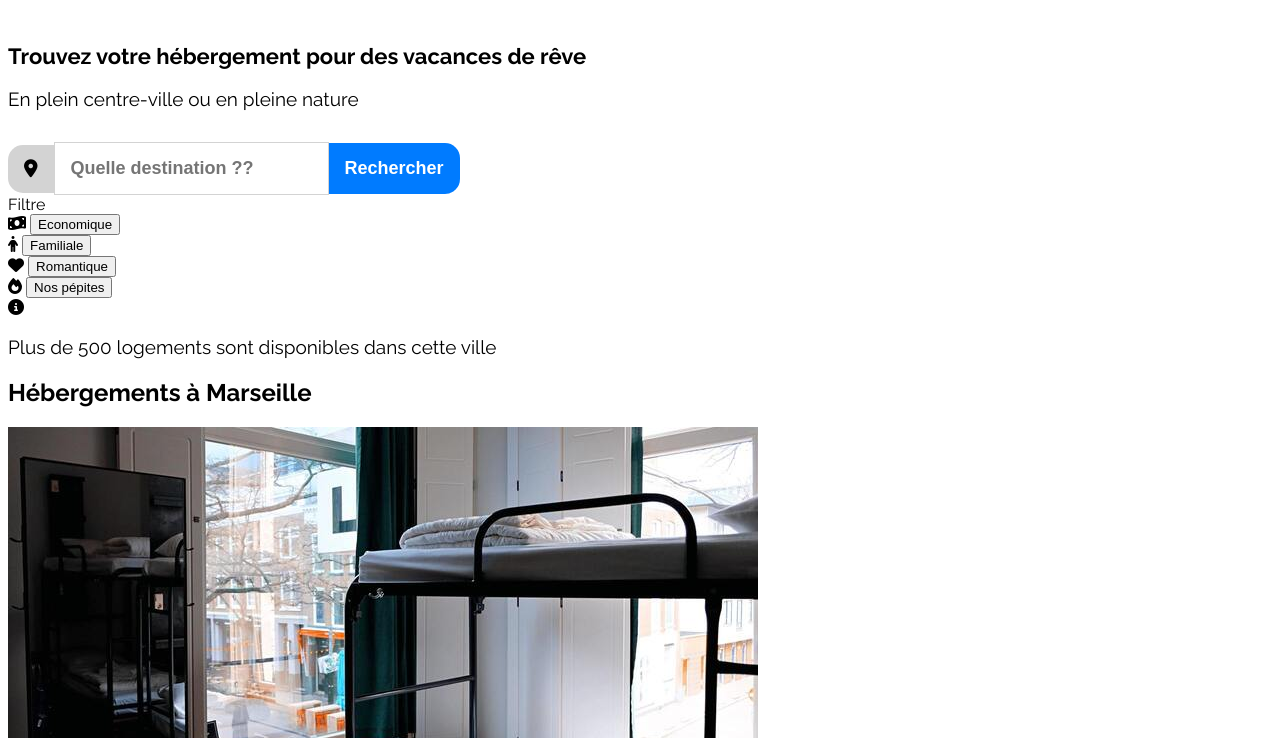
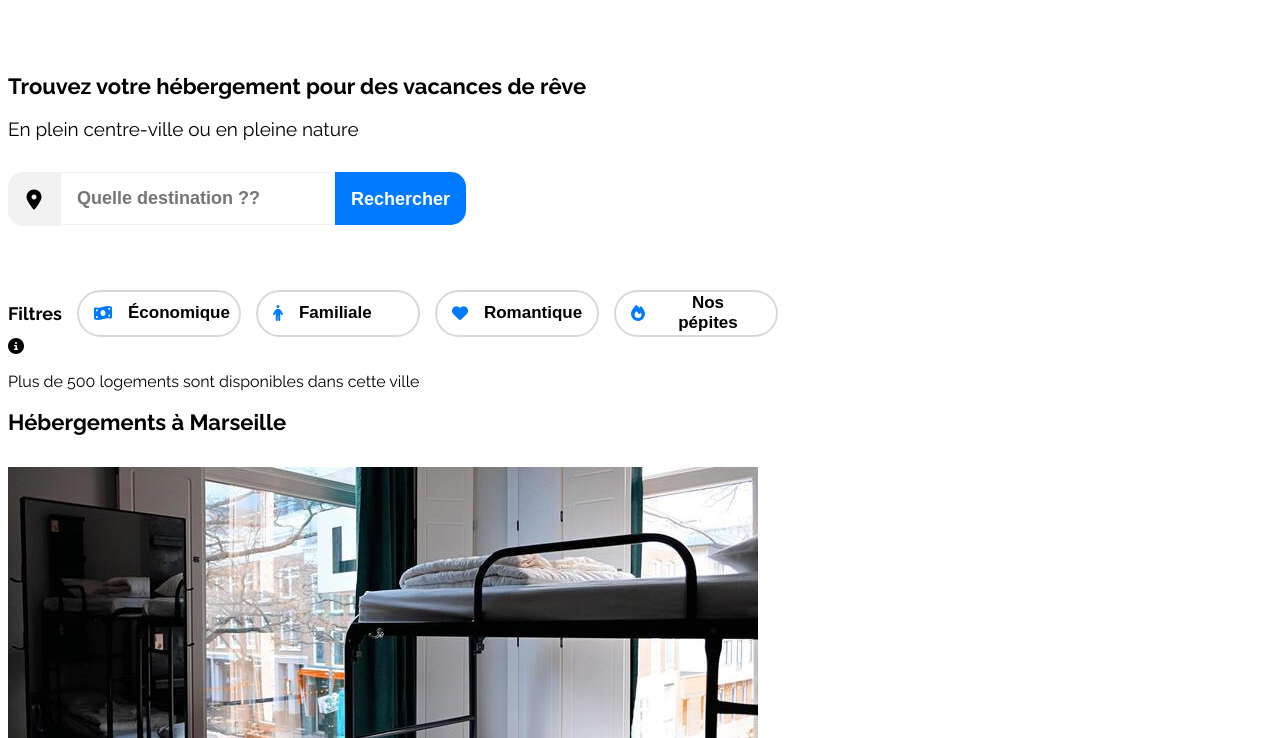
Before and after one commit to Imugiii/Booki, a plain HTML site: page index.html in a window 1280 px wide. Shown: the part 62-800 px from the top of the page. Drawn offline with Linux system fonts and the light colour scheme.

Commit message:
modif du CSS

```diff
--- a/index.html
+++ b/index.html
@@ -32,12 +32,13 @@
                     <input type="text" placeholder="Quelle destination ??">
                     <button type="submit">Rechercher</button>
                 </div>
-                <span>Filtre</span>
+            </section>
                 <div class="filter" id="filter">
+                    <span>Filtres</span>
                     <ul>
                         <li>
                             <i class="fa-solid fa-money-bill-wave"></i>
-                            <button type="button">Economique</button>
+                            <button type="button">Économique</button>
                         </li>
                         <li>
                             <i class="fa-solid fa-person"></i>
--- a/style.css
+++ b/style.css
@@ -64,23 +64,26 @@ h1 {
 
 .search i {
     display: flex;
-    padding: 1.5rem 1.6rem 1.5rem 1.6rem;
-    font-size: 1.8rem;
-    background-color: lightgrey;
+    padding: 1.75rem 1.9rem 1.8rem 1.9rem;
+    font-size: 2rem;
+    background-color: #F2F2F2;
     border-top-left-radius: 15px;
     border-bottom-left-radius: 15px;
+    justify-content: center;
+    width: 1.4rem;
+    height: 1.8rem;
 }
 
 
 .search input {
     padding: 1.5rem 1.6rem 1.5rem 1.6rem;
-    border: lightgray 1px solid;
+    border: #F2F2F2 1px solid;
     font-size: 1.8rem;
     font-weight: 700;
 }
 
 .search button {
-    padding: 1.5rem 1.6rem 1.5rem 1.6rem;
+    padding: 1.7rem 1.6rem 1.5rem 1.6rem;
     background-color: #007bff;
     color: white;
     border: none;
@@ -90,3 +93,65 @@ h1 {
     font-weight: 700;
     cursor: pointer;
 }
+
+.filter {
+    display: flex;
+    margin-top: 3rem;
+    align-items: center;
+    gap: 1.5rem;
+}
+
+.filter span {
+    font-weight: 700;
+    font-size: 1.8rem;
+}
+
+.filter ul {
+    display: flex;
+    gap: 1.5rem;
+}
+
+.filter ul li {
+    display: flex;
+    align-items: center;
+    gap: 1rem;
+    height: 3.5rem;
+    width: 13rem;
+    padding: 0.4rem 1.5rem;
+    cursor: pointer;
+    border: 2px solid #D9D9D9;
+    border-radius: 25px;
+}
+
+.filter ul li:hover {
+    background-color: rgba(0, 123, 255, 0.1);
+}
+
+.filter ul li button {
+    display: flex;
+    align-items: center;
+    border: none;
+    background-color: transparent;
+    font-size: 1.7rem;
+    font-weight: 700;
+    cursor: pointer;
+}
+
+.filter ul li i {
+    font-size: 1.6rem;
+    color: #007bff;
+}
+
+
+main {
+    margin-top: 4.8rem;
+    margin-bottom: 4.8rem;
+}
+section {
+    margin-bottom: 6.4rem;
+}
+section h2 {
+    font-size: 2.2rem;
+    font-weight: 700;
+    margin-bottom: 3.2rem;
+}
```
